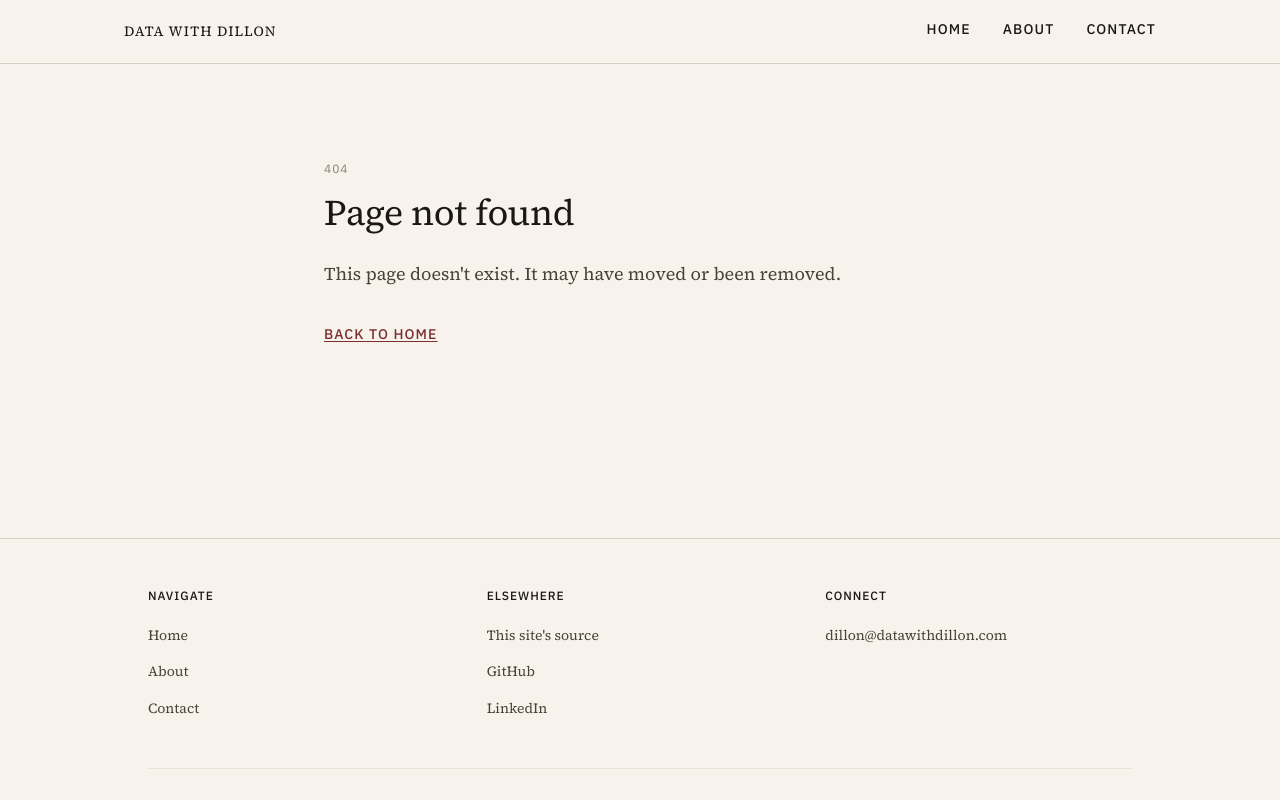
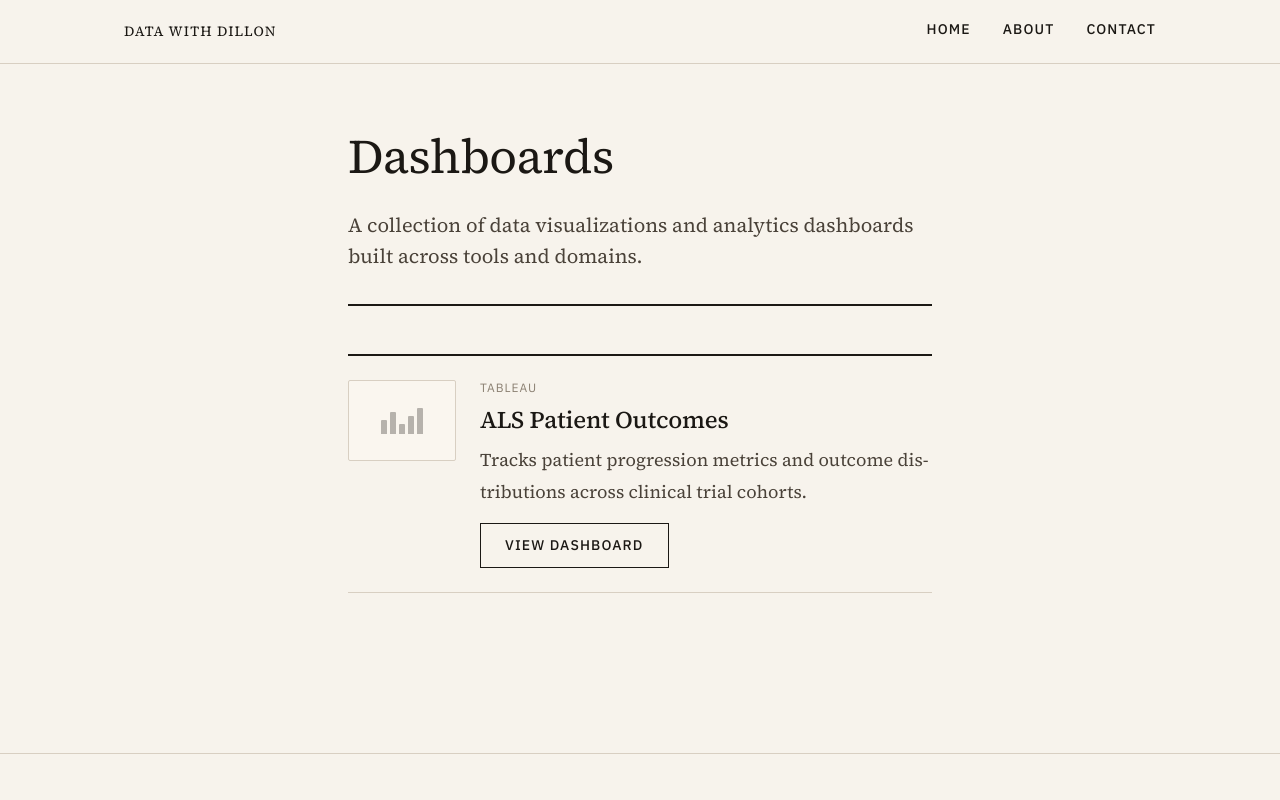
Before and after one commit to dillon-shearer/ds-portfolio, a Next.js app: page /dashboards in a window 1280 px wide. Before the commit this address had no page. Shown: the top 800 px of the page. Built offline with nearby package versions, Linux system fonts and the light colour scheme.

Commit message:
feat: add dashboards page

```diff
--- /dev/null
+++ b/app/dashboards/page.module.css
@@ -0,0 +1,4 @@
+.list {
+  display: flex;
+  flex-direction: column;
+}
--- /dev/null
+++ b/app/dashboards/page.tsx
@@ -0,0 +1,39 @@
+import type { Metadata } from 'next'
+import { PageHeader, DashboardCard } from '@/components/ui'
+import styles from './page.module.css'
+
+export const metadata: Metadata = {
+  title: 'Dashboards',
+  description: 'A collection of data visualizations and analytics dashboards built across tools and domains.',
+}
+
+const dashboards = [
+  {
+    tool: 'Tableau',
+    title: 'ALS Patient Outcomes',
+    description: 'Tracks patient progression metrics and outcome distributions across clinical trial cohorts.',
+    href: '#',
+  },
+]
+
+export default function DashboardsPage() {
+  return (
+    <div className="page-wrapper">
+      <PageHeader
+        title="Dashboards"
+        lead="A collection of data visualizations and analytics dashboards built across tools and domains."
+      />
+      <div className={styles.list}>
+        {dashboards.map((d) => (
+          <DashboardCard
+            key={d.title}
+            tool={d.tool}
+            title={d.title}
+            description={d.description}
+            href={d.href}
+          />
+        ))}
+      </div>
+    </div>
+  )
+}
```
